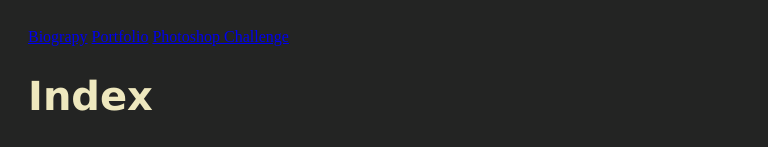
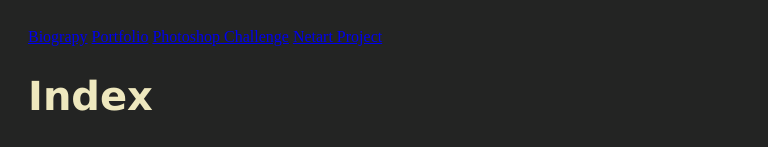
Before and after one commit to janearm/janearm.github.io, a plain HTML site: page index.html in a window 1280 px wide. Shown: the top 147 px of the page, without its empty margins (0-768 px from the left). Drawn offline with Linux system fonts and the light colour scheme.

Commit message:
Add files via upload

```diff
--- a/index.html
+++ b/index.html
@@ -4,6 +4,7 @@
 <a href="biopage.html">Biograpy</a>
 <a href="photoshopchallengepage.html">Portfolio</a>
 <a href="portfoliopage.html">Photoshop Challenge</a>
+<a href="Net Project Root/netartindex.html">Netart Project</a>
     <title style="font-family: monospace;"> This is the Index</title>
 </head>
 <body style="background-color: rgb(35, 36, 35); padding:20px;">
```
